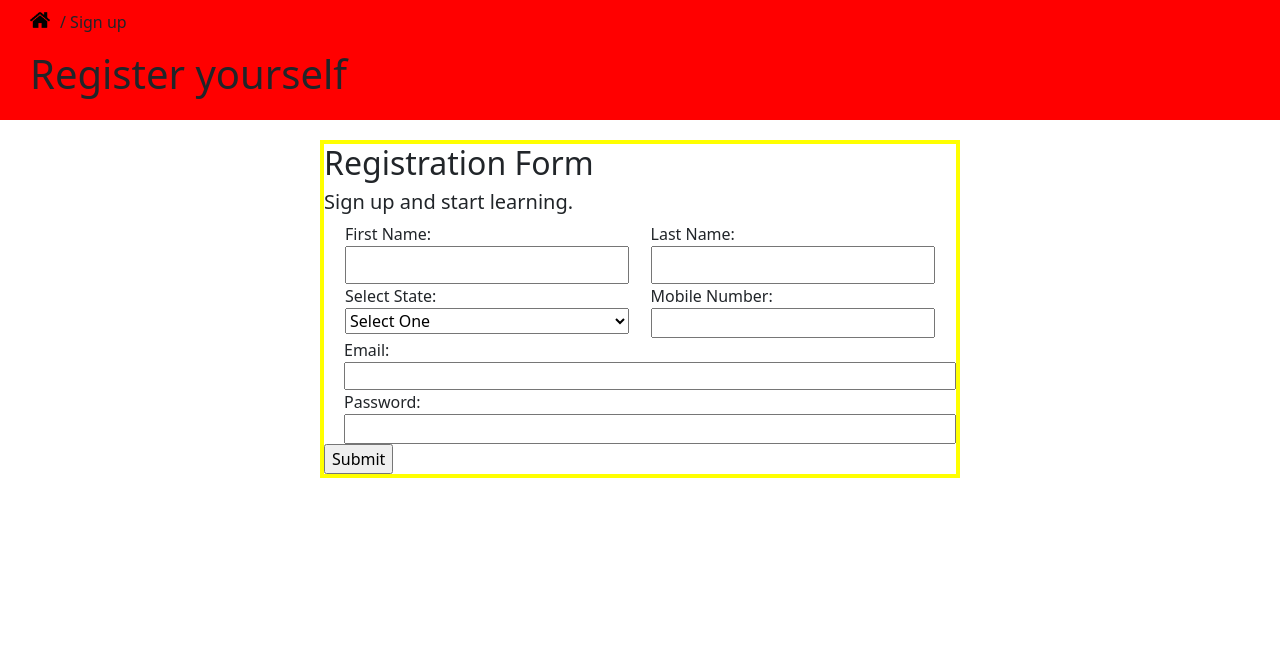
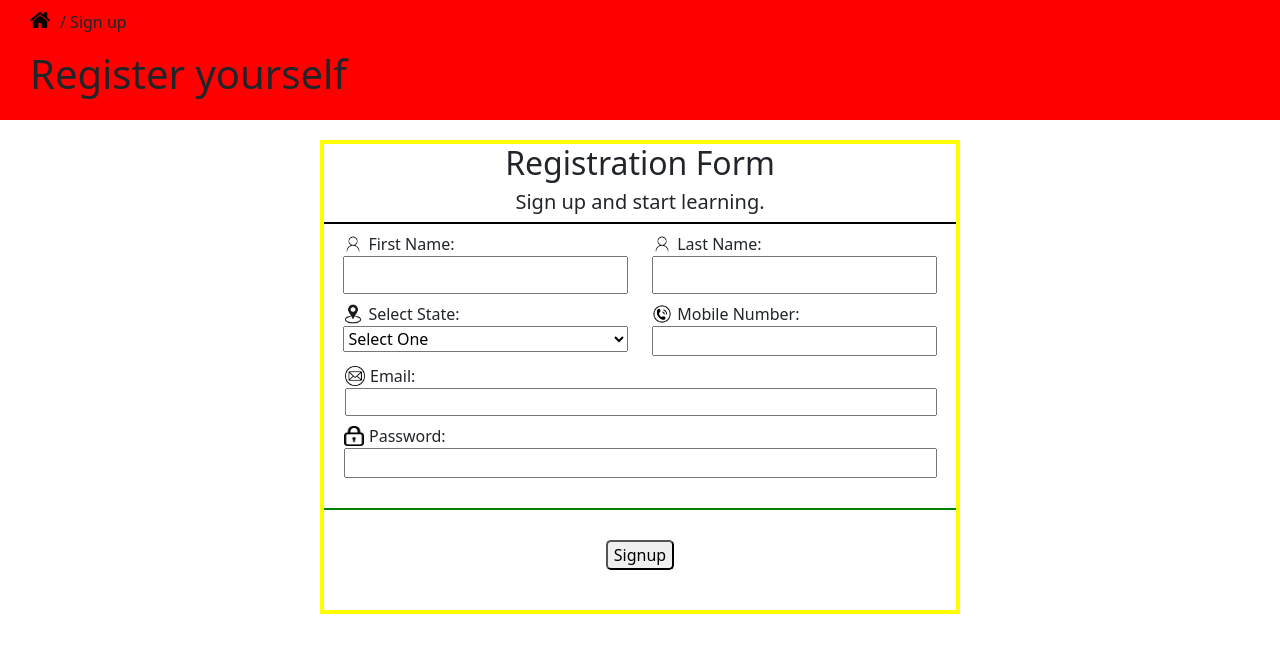
Before and after one commit to Shyama0718/DemoP, a PHP site: page /signup.php in a window 1280 px wide. Shown: the part 66-719 px from the top of the page. Run offline with PHP 8.4, Linux system fonts and the light colour scheme.

Commit message:
style change

```diff
--- a/css/style4.css
+++ b/css/style4.css
@@ -25,12 +25,14 @@
 .smallcontainer{
     width: 50%;
     border: 4px solid yellow;
+
 }
 .user-name{
     display: flex;
-
     justify-content: space-evenly;
     width: 100%;
+    padding-top: 8px;
+    gap: 5px;
 
 }
 .firstname{
@@ -47,11 +49,50 @@
     padding: 5px;
     outline: none;
 }
+.fname{
+    display: flex;
+    align-items: center;
+    justify-content: start;
+    gap: 5px;
+}
+.lname{
+    display: flex;
+    align-items: center;
+    justify-content: start;
+    gap: 5px;
+}
+.statechoose
+{
+    display: flex;
+    align-items: center;
+    justify-content: start;
+    gap: 5px;
+}
+.mobile{
+    display: flex;
+    align-items: center;
+    justify-content: start;
+    gap: 5px;
+}
+.gmail{
+    display: flex;
+    align-items: center;
+    justify-content: start;
+    gap: 5px;
+}
+.security
+{
+    display: flex;
+    align-items: center;
+    justify-content: start;
+    gap: 5px;
+}
 .contact{
     display: flex;
     justify-content: space-evenly;
     width: 100%;
-
+    padding-top: 8px;
+    gap: 5px;
 }
 .state{
     width: 45%;
@@ -60,9 +101,10 @@
 }
 .email{
     display: flex;
-    width: 100%;
+    width: 97%;
     flex-direction: column;
-    padding-left: 20px;
+    padding-left: 21px;
+    padding-top: 8px;
 
 }
 .email input[type="email"]
@@ -73,8 +115,30 @@
 }
 .password{
     display: flex;
-    width: 100%;
+    width: 97%;
     flex-direction: column;
     padding-left: 20px;
+    padding-top: 8px;
+}
+.submit{
+    display: flex;
+    width: 100%;
+    align-items: center;
+    justify-content: center;
+
+    border-top: 2px solid green;
+    margin-top: 30px;
+    margin-bottom: 40px;
 
 }
+.submit input[type="submit"]{
+    margin-top: 30px;
+    border-radius: 5px;
+}
+.formhead{
+    display: flex;
+    justify-content: center;
+    flex-direction: column;
+    align-items: center;
+    border-bottom: 2px solid black;
+}
--- a/signup.php
+++ b/signup.php
@@ -20,23 +20,27 @@ include 'partials/_header.php'; // Include the header file
 
 <div class="secondcontainer">
     <div class="smallcontainer">
-
+<div class="formhead">
     <h2>Registration Form</h2>
     <h5>Sign up and start learning.</h5>
+    </div>
     <form action="#" method="post">
         <div class="user-name">
+
         <div class="firstname">
-        <label for="fname">First Name:</label>
+
+        <div class="fname"> <img src="img/profile.png" width="20px" height="20px">First Name:</div>
+
         <input type="text" id="fname" name="fname" required>
         </div>
             <div class="firstname">
-        <label for="lname">Last Name:</label>
+        <div class="lname"><img src="img/profile.png" width="20px" height="20px">Last Name:</div>
         <input type="text" id="lname" name="lname" required>
         </div>
         </div>
             <div class="contact">
                 <div class="state">
-        <label for="state">Select State:</label>
+        <div class="statechoose"><img src="img/location.png" width="20px" height="20px">Select State:</div>
 <select id="state" name="state">
     <option value="" selected>Select One</option>
     <option value="state1">Odisha</option>
@@ -46,19 +50,21 @@ include 'partials/_header.php'; // Include the header file
 </select>
 </div>
             <div class="state">
-        <label for="mobile">Mobile Number:</label>
+        <div class="mobile"><img src="img/number.png" width="20px" height="20px">Mobile Number:</div>
         <input type="tel" id="mobile" name="mobile" pattern="[0-9]{10}" required>
         </div>
         </div>
         <div class="email">
-        <label for="email">Email:</label>
+        <div class="gmail"><img src="img/email.png" width="20px" height="20px">Email:</div>
         <input type="email" id="email" name="email" required>
         </div>
             <div class="password">
-        <label for="password">Password:</label>
+        <div class="security"><img src="img/password.png" width="20px" height="20px">Password:</div>
         <input type="password" id="password" name="password" required>
         </div>
-        <input type="submit" value="Submit">
+        <div class="submit">
+        <input type="submit" value="Signup">
+        </div>
     </form>
 
     </div>
```
Also changed, not shown: img/email.png (added), img/location.png (added), img/number.png (added), img/password.png (added), img/profile.png (added).
